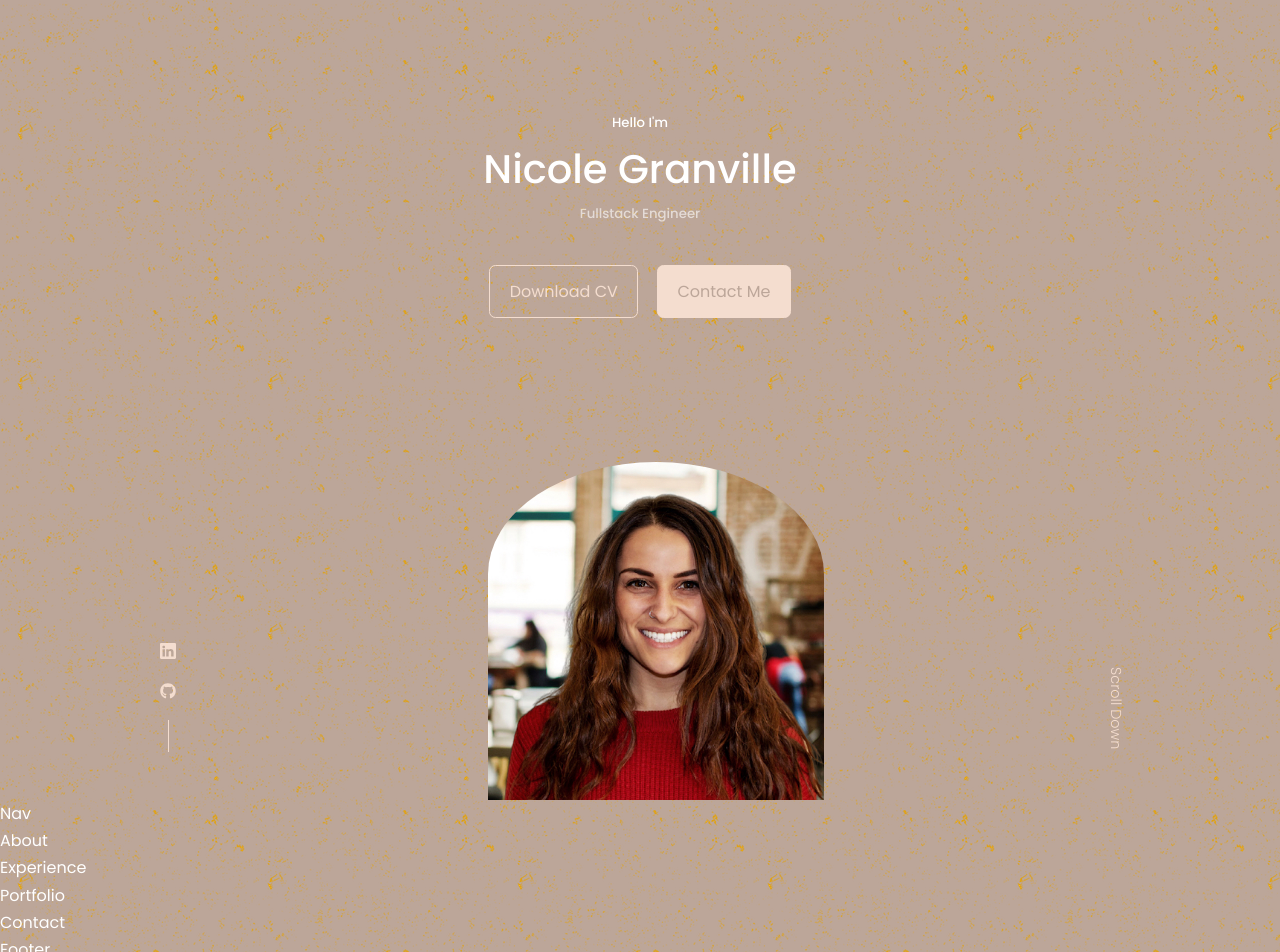
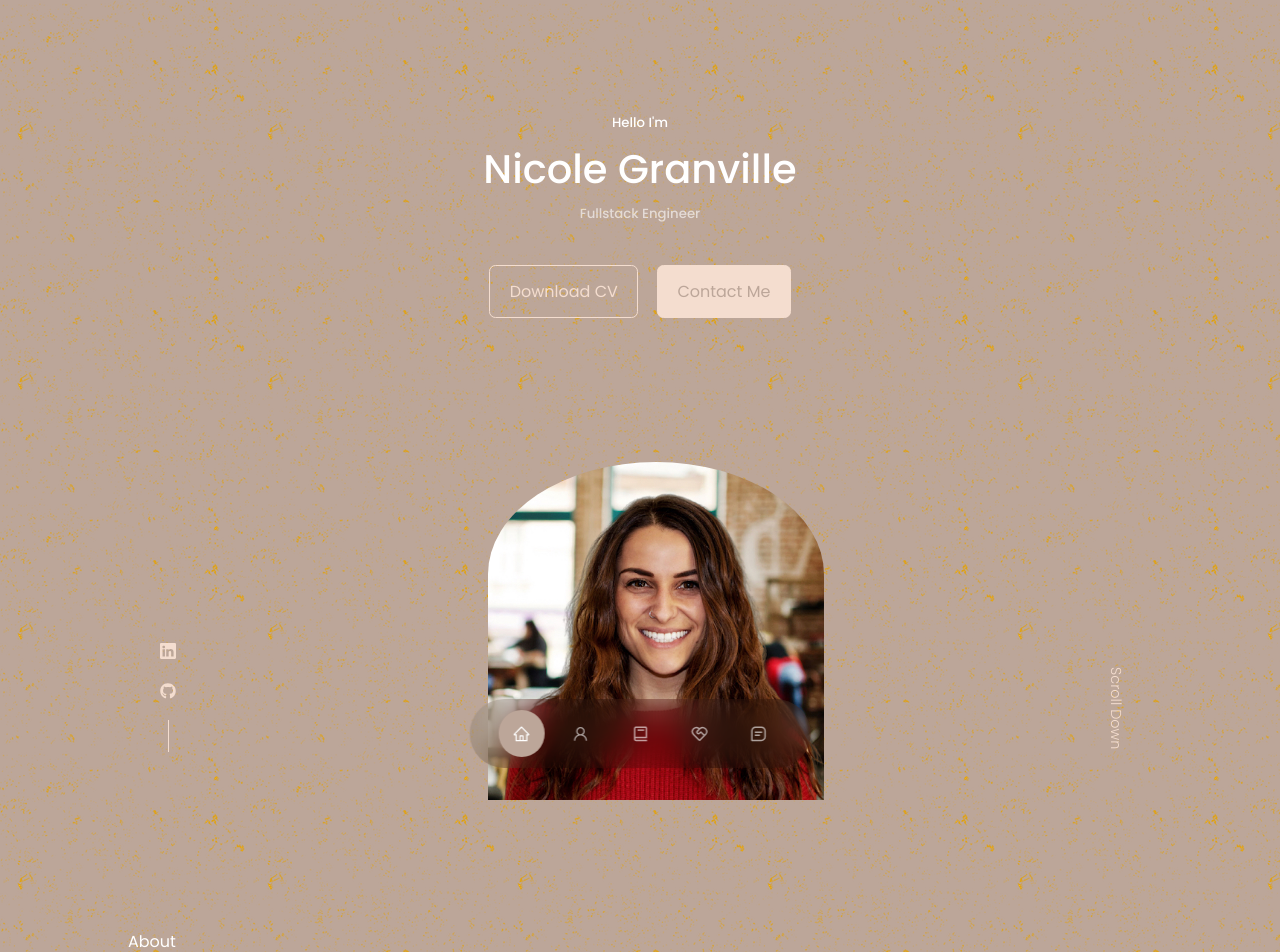
Before and after one commit to ngran4/react-portfolio, a React (Create React App) app: page / in a window 1280 px wide. Shown: the top 952 px of the page. Built offline with nearby package versions, Linux system fonts and the light colour scheme.

Commit message:
add skills section

```diff
--- a/src/components/about/About.jsx
+++ b/src/components/about/About.jsx
@@ -3,7 +3,7 @@ import './about.css'
 
 const About = () => {
   return (
-    <div>About</div>
+    <section id='about'>About</section>
   )
 }
 
--- a/src/components/contact/Contact.jsx
+++ b/src/components/contact/Contact.jsx
@@ -3,7 +3,7 @@ import './contact.css'
 
 const Contact = () => {
   return (
-    <div>Contact</div>
+    <section id='contact'>Contact</section>
   )
 }
 
--- a/src/components/experience/Experience.jsx
+++ b/src/components/experience/Experience.jsx
@@ -3,7 +3,7 @@ import './experience.css'
 
 const Experience = () => {
   return (
-    <div>Experience</div>
+    <section id='experience'>Experience</section>
   )
 }
 
--- a/src/components/nav/Nav.jsx
+++ b/src/components/nav/Nav.jsx
@@ -1,9 +1,24 @@
 import React from 'react'
 import './nav.css'
+import {AiOutlineHome} from 'react-icons/ai'
+import {AiOutlineUser} from 'react-icons/ai'
+import {BiBook} from 'react-icons/bi'
+import {RiServiceLine} from 'react-icons/ri'
+import {BiMessageSquareDetail} from 'react-icons/bi'
+import {useState} from 'react'
 
 const Nav = () => {
+  const [activeNav, setActiveNav] = useState('#');
+
   return (
-    <div>Nav</div>
+    <nav>
+      <a href="#"
+      onClick={() => setActiveNav('#')} className={activeNav === '#' ? 'active' : ''}><AiOutlineHome/></a>
+      <a href="#about" onClick={() => setActiveNav('#about')} className={activeNav === '#about' ? 'active' : ''}><AiOutlineUser/></a>
+      <a href="#experience" onClick={() => setActiveNav('#experience')} className={activeNav === '#experience' ? 'active' : ''}><BiBook/></a>
+      <a href="#skills" onClick={() => setActiveNav('#skills')} className={activeNav === 'skills' ? 'active' : ''}><RiServiceLine/></a>
+      <a href="#contact"><BiMessageSquareDetail/></a>
+    </nav>
   )
 }
 
--- a/src/components/nav/nav.css
+++ b/src/components/nav/nav.css
@@ -0,0 +1,33 @@
+nav {
+  background: rgba(0, 0, 0, 0.1);
+  width: max-content;
+  display: block;
+  padding: 0.7rem 1.8rem;
+  z-index: 2;
+  position: fixed;
+  left: 50%;
+  transform: translateX(-50%);
+  bottom: 2rem;
+  display: flex;
+  gap: 0.8rem;
+  border-radius: 3rem;
+  backdrop-filter: blur(15px);
+}
+
+nav a {
+  background: transparent;
+  padding: 0.9rem;
+  border-radius: 50%;
+  display: flex;
+  color: var(--color-light);
+  font-size: 1.1rem;
+}
+
+nav a:hover {
+  background: rgba(0, 0, 0, 0.1);
+}
+
+nav a.active {
+  background: var(--color-bg);
+  color: var(--color-white);
+}
--- a/src/components/portfolio/Portfolio.jsx
+++ b/src/components/portfolio/Portfolio.jsx
@@ -3,7 +3,7 @@ import './portfolio.css'
 
 const Portfolio = () => {
   return (
-    <div>Portfolio</div>
+    <section id='portfolio'>Portfolio</section>
   )
 }
 
--- a/src/index.css
+++ b/src/index.css
@@ -62,6 +62,7 @@ h1 {
 
 section {
   margin: 8rem;
+  height: 100vh;
 }
 
 section > h2, section > h5 {
```
Also changed, not shown: src/components/skills/Skills.jsx (added, +10 -0 lines), src/components/skills/skills.css (added).
